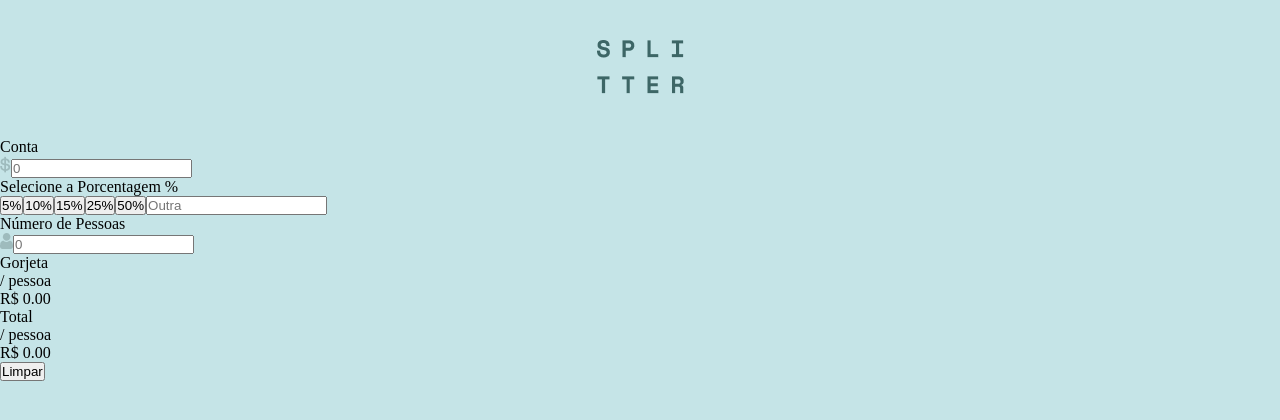
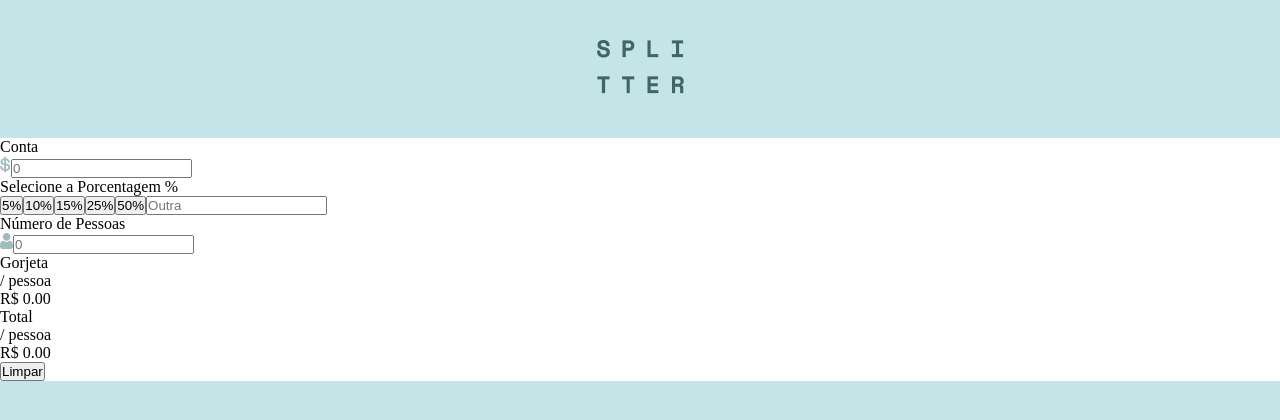
Before and after one commit to bsthaiss/aulas-react, a React (Vite) app in the folder calculadora-de-gorjeta/: page / in a window 1280 px wide. Shown: the top 420 px of the page. Built offline with nearby package versions, Linux system fonts and the light colour scheme.

Commit message:
Aula 17/05

```diff
--- a/calculadora-de-gorjeta/src/index.css
+++ b/calculadora-de-gorjeta/src/index.css
@@ -13,3 +13,7 @@ body {
     height: 100vh;
     flex-direction: column;
 }
+
+main {
+    background-color: #FFF;
+}
```
